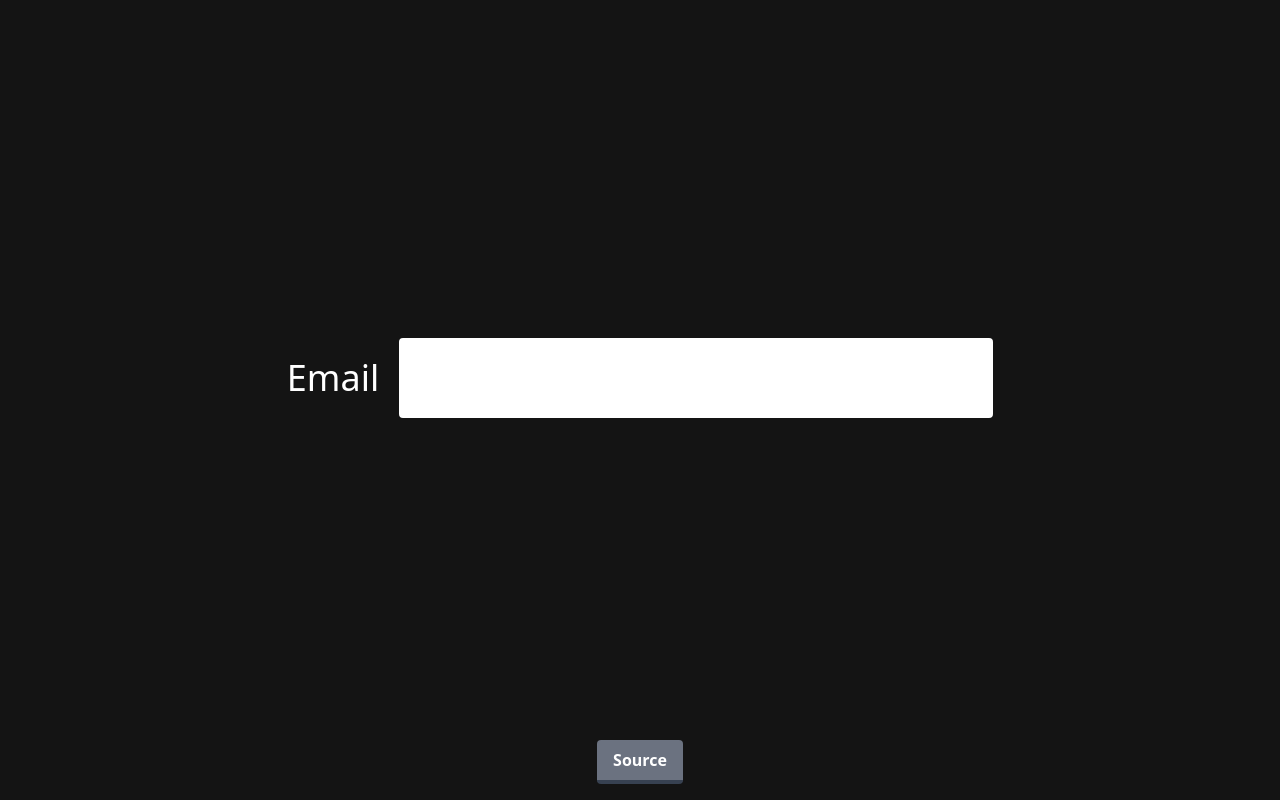
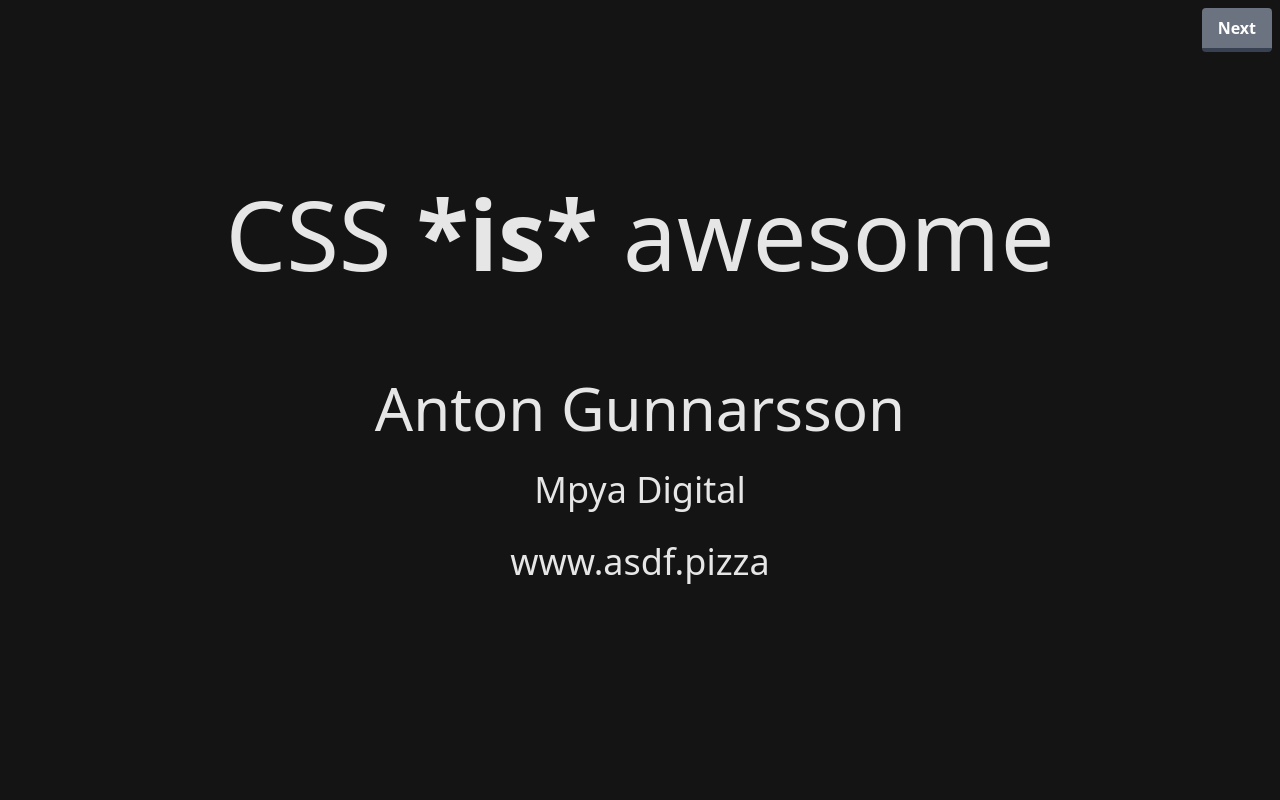
Before and after one commit to anton-g/css-is-awesome, a React (Vite) app: page / in a window 1280 px wide. Built offline with nearby package versions, Linux system fonts and the light colour scheme.

Commit message:
Navigation

```diff
--- a/src/App.tsx
+++ b/src/App.tsx
@@ -1,3 +1,4 @@
+import { useState } from 'react';
 import ChildCount from './demos/childcount/ChildCount';
 import FormError from './demos/error/FormError';
 import Hover from './demos/hover/Hover';
@@ -5,14 +6,31 @@ import Other from './demos/other/Other';
 import Tabs from './demos/tabs/Tabs';
 
 export default function App() {
+  const [stage, setStage] = useState(0);
+
+  const parts = [Intro, Hover, Tabs, Other, ChildCount, FormError, Thanks];
+
+  const Current = parts[stage];
+
   return (
     <div className="mx-auto flex h-full items-center justify-center p-4 text-center">
-      {/* <Intro /> */}
-      {/* <Hover /> */}
-      {/* <Tabs /> */}
-      {/* <Other /> */}
-      {/* <ChildCount /> */}
-      <FormError />
+      {stage < parts.length - 1 && (
+        <button
+          className="absolute top-2 right-2 mx-auto mt-auto w-fit rounded border-b-4 border-gray-700 bg-gray-500 py-2 px-4 font-bold text-white hover:border-gray-500 hover:bg-gray-400"
+          onClick={() => setStage(stage + 1)}
+        >
+          Next
+        </button>
+      )}
+      {stage > 0 && (
+        <button
+          className="absolute top-2 left-2 mx-auto mt-auto w-fit rounded border-b-4 border-gray-700 bg-gray-500 py-2 px-4 font-bold text-white hover:border-gray-500 hover:bg-gray-400"
+          onClick={() => setStage(stage - 1)}
+        >
+          Prev
+        </button>
+      )}
+      <Current />
     </div>
   );
 }
@@ -29,3 +47,14 @@ function Intro() {
     </div>
   );
 }
+
+function Thanks() {
+  return (
+    <div>
+      <h1 className="text-8xl">Thank you!</h1>
+      <p className="mt-24 mb-8 text-6xl">Anton Gunnarsson</p>
+      <p className="my-8 text-4xl">Mpya Digital</p>
+      <p className="my-8 text-4xl">@awnton</p>
+    </div>
+  );
+}
```
